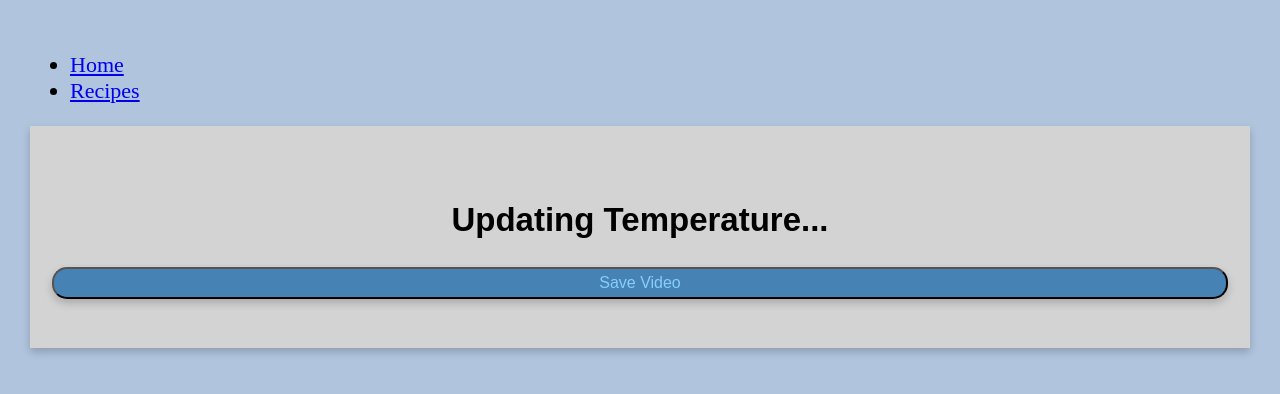
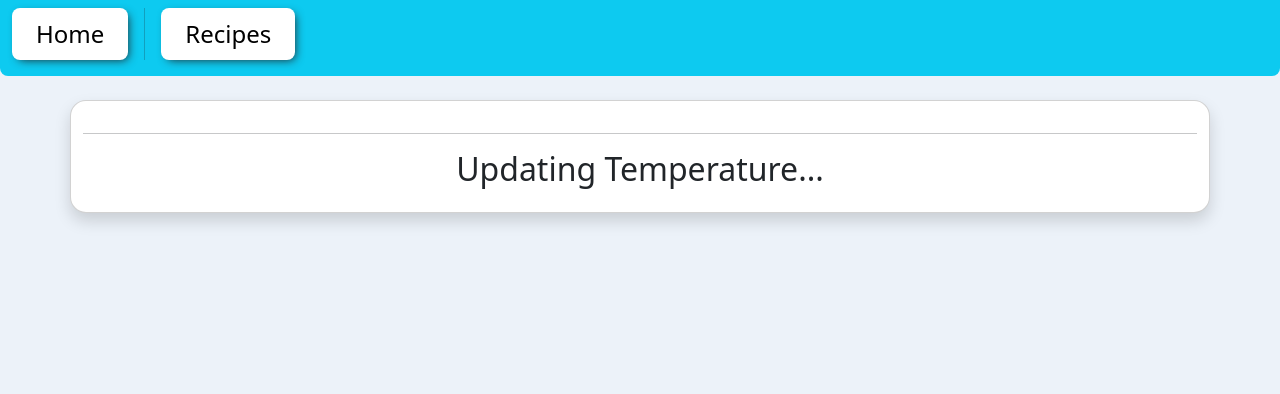
Before and after one commit to UnwrittenLeviathan/BlueberryServer, a PHP site: page /Routes/home.php in a window 1280 px wide. Shown: the top 394 px of the page. Run offline with PHP 8.4, Linux system fonts and the light colour scheme.

Commit message:
Settling more CSS

```diff
--- a/Routes/body-header.php
+++ b/Routes/body-header.php
@@ -1,13 +1,13 @@
-<script src="https://cdn.jsdelivr.net/npm/bootstrap@5.3.7/dist/js/bootstrap.bundle.min.js" integrity="sha384-ndDqU0Gzau9qJ1lfW4pNLlhNTkCfHzAVBReH9diLvGRem5+R9g2FzA8ZGN954O5Q" crossorigin="anonymous"></script>
-<div class="container">
-	<header>
-		<ul >
-			<li>
-				<a href="/">Home</a>
+<nav class="navbar navbar-expand-sm bg-info mb-4 pb-3">
+	<div class="container-fluid">
+		<ul class="navbar-nav">
+			<li class="nav-item">
+				<a class="nav-link" href="/">Home</a>
 			</li>
-			<li>
-				<a href="/recipes">Recipes</a>
+			<div class="vr"></div>
+			<li class="nav-item">
+				<a class="nav-link" href="/recipes">Recipes</a>
 			</li>
 		</ul>
-	</header>
-</div>
+	</div>
+</nav>
--- a/Routes/head.php
+++ b/Routes/head.php
@@ -1,5 +1,9 @@
 <meta charset="utf-8">
 <meta name="viewport" content="width=device-width, initial-scale=1">
-<!-- <link href="https://cdn.jsdelivr.net/npm/bootstrap@5.3.7/dist/css/bootstrap.min.css" rel="stylesheet" integrity="sha384-LN+7fdVzj6u52u30Kp6M/trliBMCMKTyK833zpbD+pXdCLuTusPj697FH4R/5mcr" crossorigin="anonymous"> -->
+
+<link href="https://cdn.jsdelivr.net/npm/bootstrap@5.3.3/dist/css/bootstrap.min.css" rel="stylesheet">
+<script src="https://cdn.jsdelivr.net/npm/bootstrap@5.3.3/dist/js/bootstrap.bundle.min.js"></script>
+
 <link rel="stylesheet" type="text/css" href="/Styles/styles.css">
+
 <title id="title-temp">Blueberry Pi Server</title>
--- a/Routes/home.php
+++ b/Routes/home.php
@@ -3,23 +3,24 @@
 <head>
 	<?php include 'head.php';?>
 </head>
-<body>
+<body style="background-color: #ecf2f9;">
 	<?php include 'body-header.php'; ?>
-	<main>
-		<div class="cards">
-			<div class="card">
-				<img id="ESP32-1">
-				<h2 id="cam-one-temp">Updating Temperature...</h2>
-				<button onclick="saveVideo()">
+	<div class="container card shadow">
+		<div class="pt-3">
+			<img id="ESP32-1" class="img-fluid d-block mx-auto">
+			<!-- <button onclick="saveVideo()">
 				Save Video
-				</button>
-				<h2 id="time-testing"></h2>
+			</button> -->
 			<!--
 			<button id="ESP32-1-Right" onclick="sendMessage(this.id)">Left</button>
 			<button id="ESP32-1-Left" onclick="sendMessage(this.id)">Right</button>
 			<button id="ESP32-1-Up" onclick="sendMessage(this.id)">Up</button>
 			<button id="ESP32-1-Down" onclick="sendMessage(this.id)">Down</button>
 			-->
+			<hr>
+		</div>
+		<div class="pb-3">
+			<h2 id="cam-one-temp" class="text-center">Updating Temperature...</h2>
 		</div>
 		<!--  -->
 		<!--
@@ -40,7 +41,6 @@
 		<button id="Reset Cameras" onclick="sendMessage(this.id)">Reset Cameras</button>
 		-->
 	</div>
-	</main>
 	<script type="text/javascript">
 		const img_1 = document.getElementById("ESP32-1");
 		// const img_2 = document.getElementById("ESP32-2");
@@ -93,7 +93,7 @@
 					var deviceName = msg.substring(0, 7);
 
 					tempString = msg.replace("cam_one_temp_", "The current temperature is ")+"°F";
-					titleString = msg.replace("cam_one_temp_", "")+"°F  - Blueberry Client";
+					titleString = msg.replace("cam_one_temp_", "")+"°F  - Blueberry Pi Server";
 					cam_one_temp_html.innerHTML = tempString;
 					title_temp.innerHTML = titleString;
 					console.log(tempString);
@@ -140,7 +140,7 @@
 				cam_one_temp_html.innerHTML = tempString;
 	            console.log(tempString);
 
-	            titleString = `${data['temperatureBuffer']['cam_one']}°F - Blueberry Client`;
+	            titleString = `${data['temperatureBuffer']['cam_one']}°F - Blueberry Pi Server`;
 				title_temp.innerHTML = titleString;
 	        } catch (error) {
 	            console.error('Error:', error);
--- a/Styles/styles.css
+++ b/Styles/styles.css
@@ -1,57 +1,36 @@
-/*@import url('https://fonts.googleapis.com/css?family=Quicksand&display=swap');*/
-
-html {
-	font-size: 22px;
-	/*background-color: steelblue;*/
+.card {
+	/*background-color: #ccffff;*/
+	border-radius: 1rem;
 }
 
-h1,
-h2 {
-	font-family: 'Quicksand', sans-serif;
-	text-align: center;
+.navbar {
+	border-bottom-left-radius: 0.5rem;
+	border-bottom-right-radius: 0.5rem;
 }
 
-body {
-	background-color: lightsteelblue;
-	padding: 1rem;
+.nav-item {
+	background-color: white;
+	padding-left: 1rem;
+	padding-right: 1rem;
+	font-size: 24px;
+	border-radius: 0.5rem;
+	box-shadow: 3px 3px 10px -3px;
+	transition-duration: 0.5;
 }
 
-button {
-	border-radius: 15px;
-	box-shadow: 0 4px 8px 0 rgba(0, 0, 0, 0.2);
-	/*border: 3px solid #00ffff;*/
-	width: 	100%;
-	padding: 	5px;
-	font-size: 	16px;
-	background-color: 	steelblue;
-	color: 	lightskyblue;
+.nav-item:hover{
+	background-color: lightblue;
 }
 
-button:active {
-    transform: scale(0.98);
-    box-shadow: 3px 2px 22px 1px rgba(0, 0, 0, 0.24);
+.nav-item:active {
+	box-shadow: inset 3px 3px 5px -3px;
 }
 
-.container {
-	width: 100%;
+.nav-link {
+	color: black;
 }
 
-.card {
-	box-shadow: 0 4px 8px 0 rgba(0, 0, 0, 0.2);
-	background-color: lightgray;
-	color: black;
-	padding: 1rem;
+.vr {
+	margin-left: 1rem;
+	margin-right: 1rem;
 }
-
-.cards {
-	max-width: 2000px;
-	margin: 0 auto;
-	display: grid;
-	grid-gap: 1rem;
-}
-
-/*@media (min-width: 800px) {
-	.cards {
-		grid-template-columns: repeat(2, 1fr);
-	}
-}*/
--- a/package.json
+++ b/package.json
@@ -2,7 +2,6 @@
   "dependencies": {
     "blob": "^0.1.0",
     "body-parser": "^1.20.2",
-    "bootstrap": "^5.3.7",
     "child_process": "^1.0.2",
     "compressed-json": "^1.0.16",
     "dotenv": "^16.5.0",
```
Also changed, not shown: package-lock.json. Lines whose indentation alone changed are shown as unchanged.
